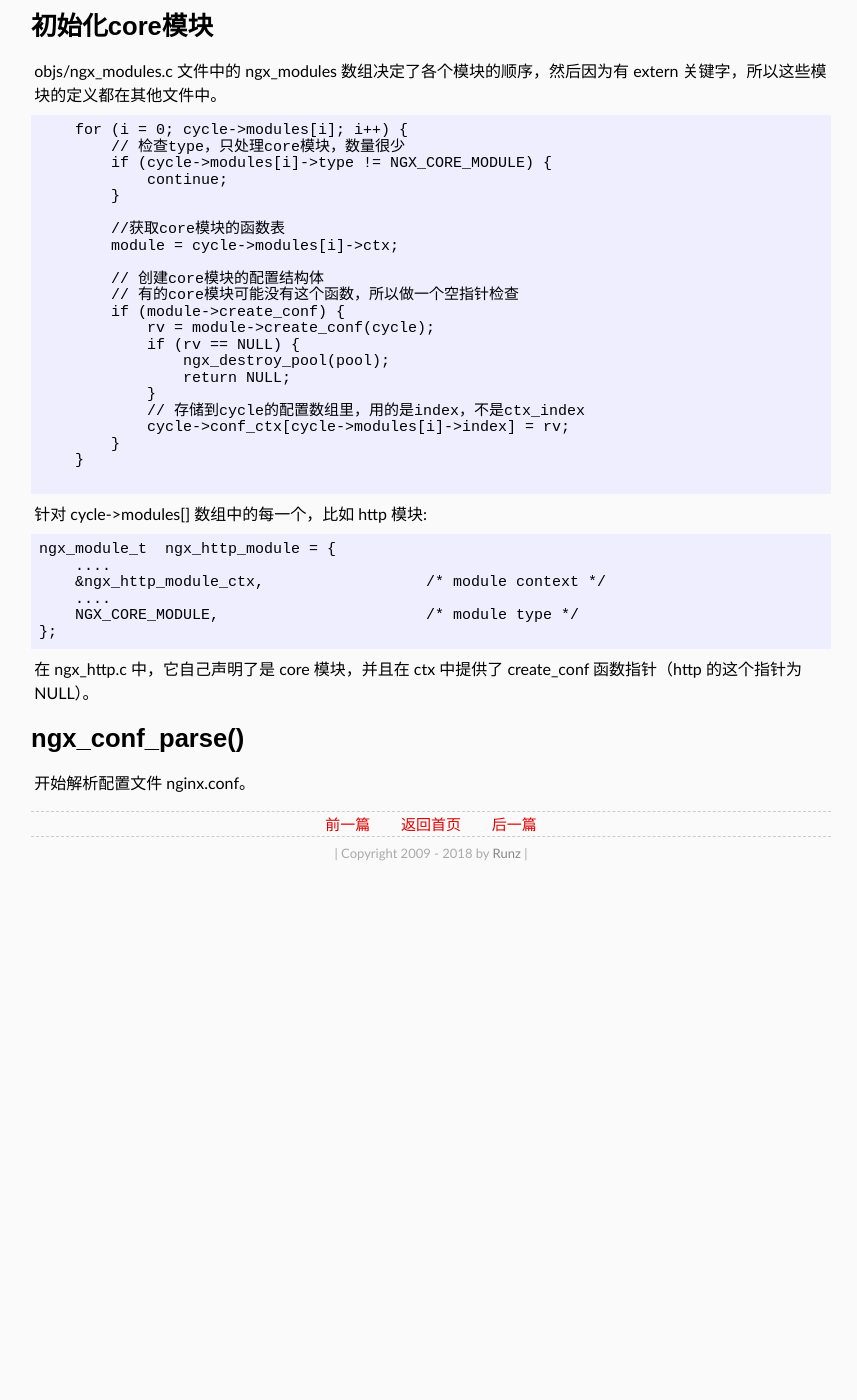
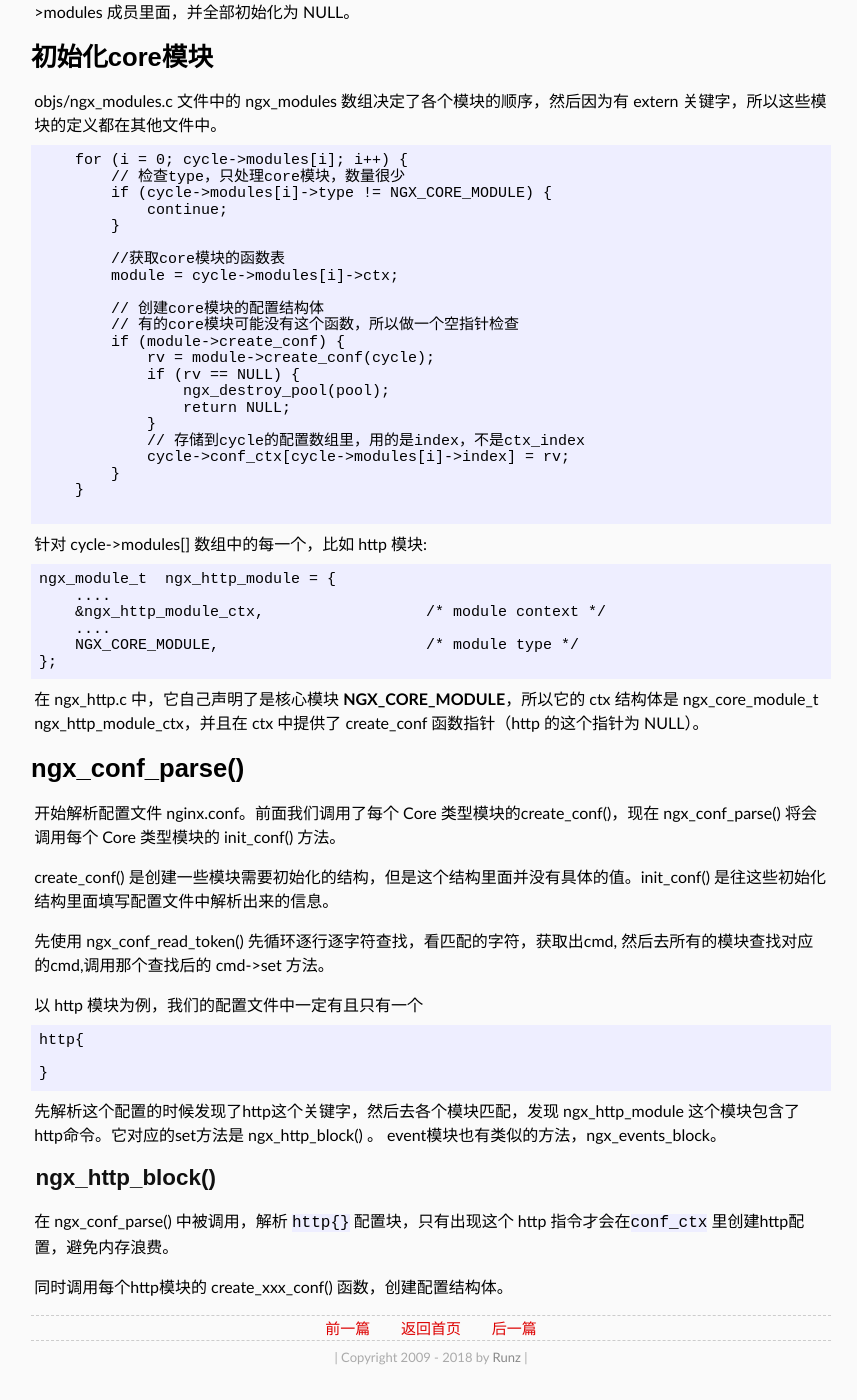
Before and after one commit to shaman7036/runzhen.github.io, a Jekyll site: the page built from _posts/2018-12-02-nginx-init-cycle.md, in a window 1280 px wide and 1400 px high, scrolled down 1469 px. Shown: the whole window, without its empty margins (209-1066 px from the left). Built offline with Jekyll 4.4.1, drawn with Linux system fonts in a browser that asks for light colours; some web fonts are replaced; before the commit the page ends 2365 px from its top, so only the background shows below that.

Commit message:
2018-12-02-nginx-init-cycle.md

````diff
--- a/_posts/2018-12-02-nginx-init-cycle.md
+++ b/_posts/2018-12-02-nginx-init-cycle.md
@@ -105,8 +105,27 @@ ngx_module_t  ngx_http_module = {
 };
 ```
 
-在 ngx_http.c 中，它自己声明了是 core 模块，并且在 ctx 中提供了 create_conf 函数指针（http 的这个指针为 NULL）。
+在 ngx_http.c 中，它自己声明了是核心模块 **NGX_CORE_MODULE**，所以它的 ctx 结构体是 ngx_core_module_t ngx_http_module_ctx，并且在 ctx 中提供了 create_conf 函数指针（http 的这个指针为 NULL）。
 
 # ngx_conf_parse()
 
-开始解析配置文件 nginx.conf。
+开始解析配置文件 nginx.conf。前面我们调用了每个 Core 类型模块的create_conf()，现在 ngx_conf_parse() 将会调用每个 Core 类型模块的 init_conf() 方法。
+
+create_conf() 是创建一些模块需要初始化的结构，但是这个结构里面并没有具体的值。init_conf() 是往这些初始化结构里面填写配置文件中解析出来的信息。
+
+先使用 ngx_conf_read_token() 先循环逐行逐字符查找，看匹配的字符，获取出cmd, 然后去所有的模块查找对应的cmd,调用那个查找后的 cmd->set 方法。
+
+以 http 模块为例，我们的配置文件中一定有且只有一个
+```
+http{
+
+}
+```
+
+先解析这个配置的时候发现了http这个关键字，然后去各个模块匹配，发现 ngx_http_module 这个模块包含了http命令。它对应的set方法是 ngx_http_block() 。 event模块也有类似的方法，ngx_events_block。
+
+## ngx_http_block()
+
+在 ngx_conf_parse() 中被调用，解析 `http{}` 配置块，只有出现这个 http 指令才会在`conf_ctx` 里创建http配置，避免内存浪费。
+
+同时调用每个http模块的 create_xxx_conf() 函数，创建配置结构体。
````
